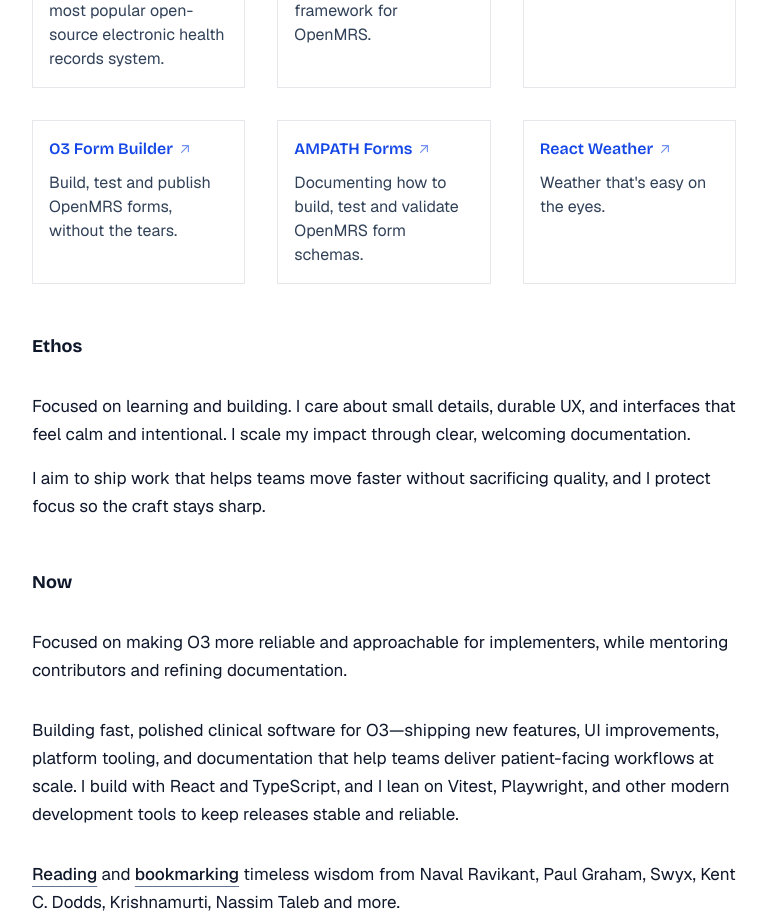
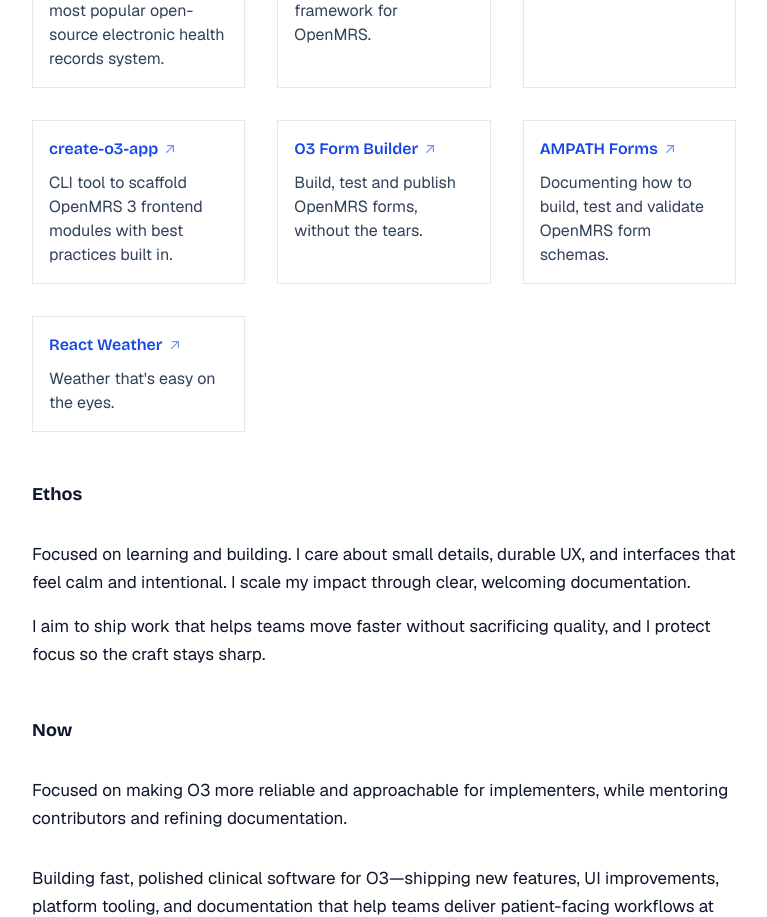
Before and after one commit to denniskigen/denniskigen.com, a Next.js app: page / in a window 1280 px wide. Shown: the part 820-1737 px from the top of the page, without its empty margins (256-1023 px from the left). Built offline with nearby package versions, Linux system fonts and the light colour scheme.

Commit message:
Add create-o3-app project card

```diff
--- a/pages/index.tsx
+++ b/pages/index.tsx
@@ -112,6 +112,11 @@
       description: "Core frontend framework for O3.",
     },
     {
+      title: "create-o3-app",
+      url: "https://github.com/openmrs/create-o3-app",
+      description: "CLI tool to scaffold OpenMRS 3 frontend modules with best practices built in.",
+    },
+    {
       title: "O3 Form Builder",
       url: "https://github.com/openmrs/openmrs-esm-form-builder",
       description: "Build, test and publish OpenMRS forms, without the tears.",
```
